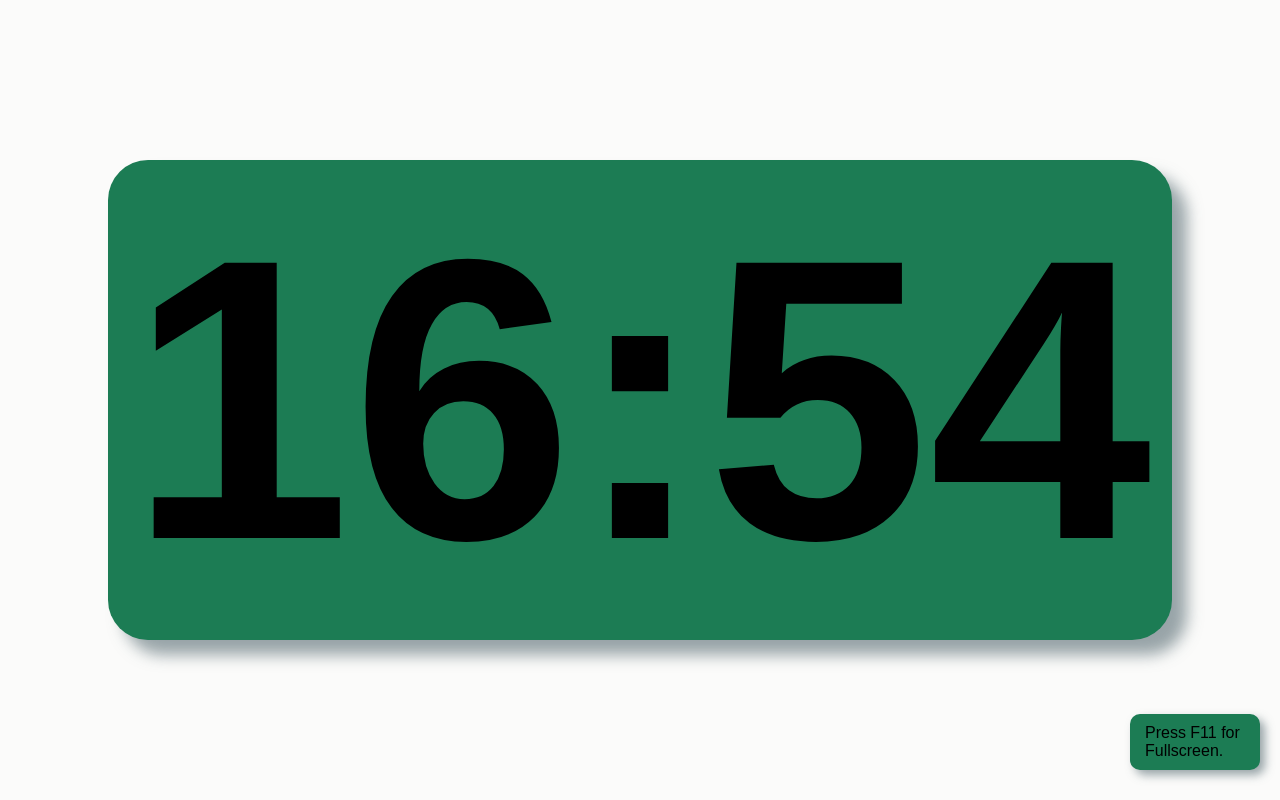
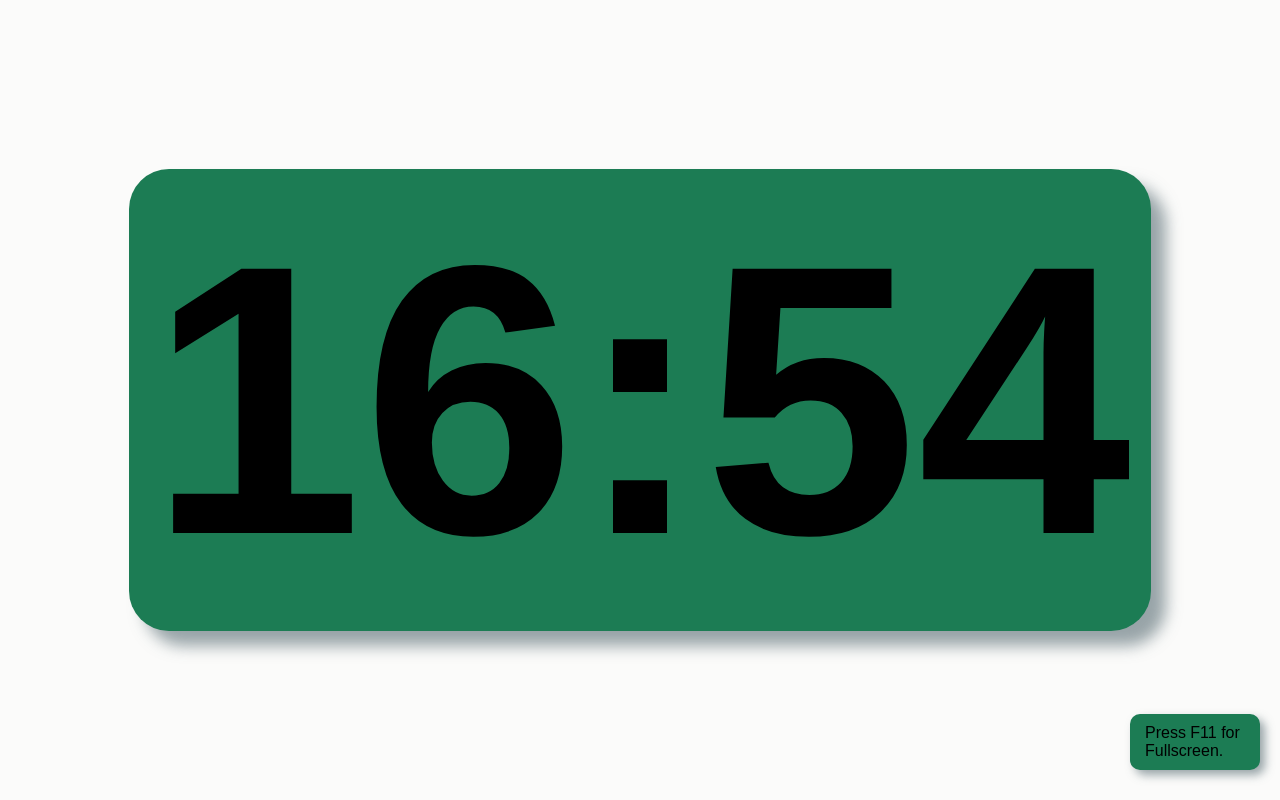
Before and after one commit to linse2268/clock, a plain HTML site: page index.html in a window 1280 px wide. Drawn offline with Linux system fonts and the light colour scheme.

Commit message:
Update style.css

```diff
--- a/style.css
+++ b/style.css
@@ -35,7 +35,7 @@ body{
 
 
 h1{
-    font-size: 25em;
+    font-size: 30vw;
 
     font-weight: 700;
 }
```
